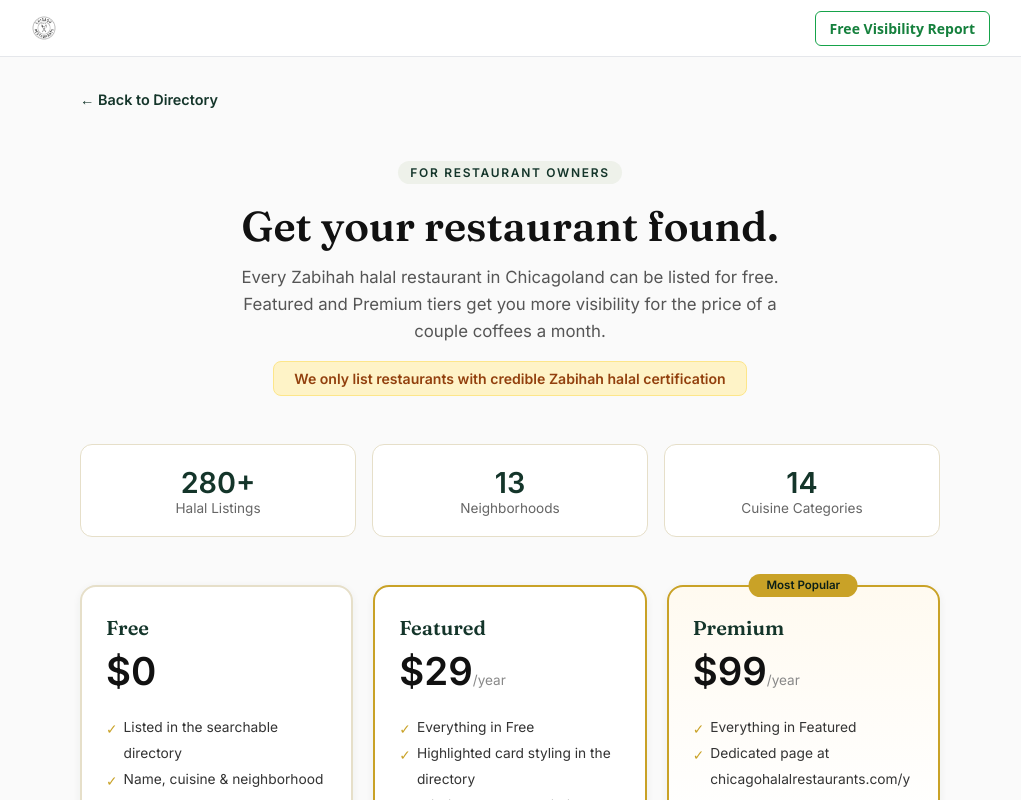
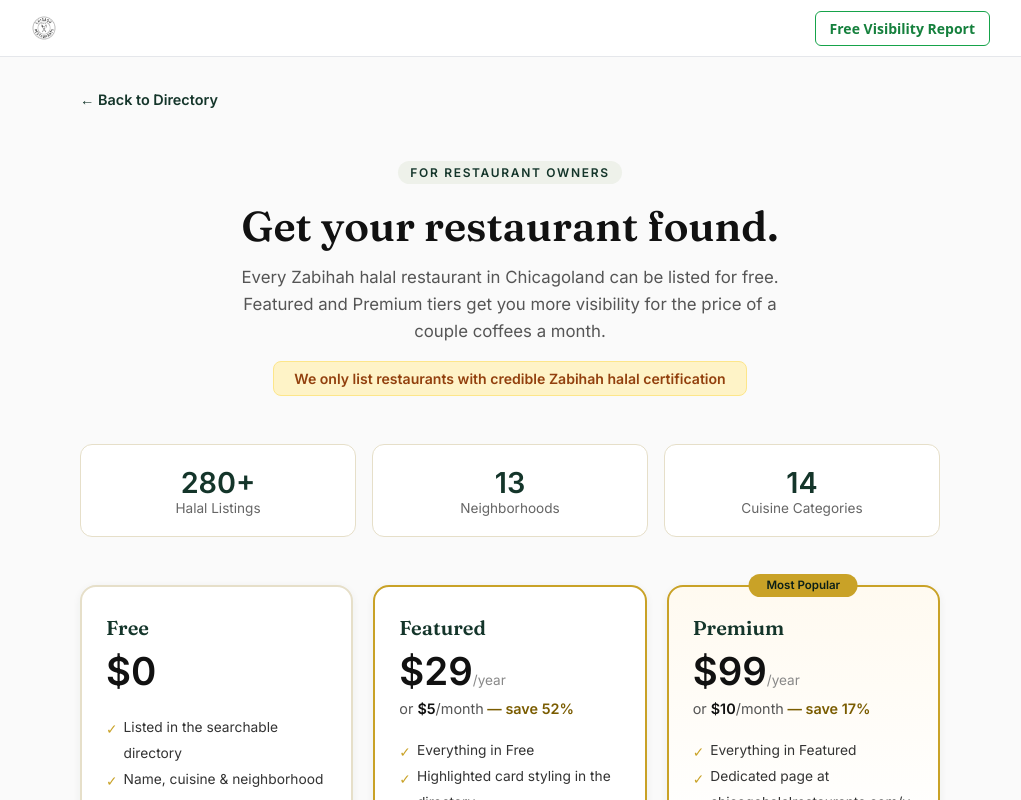
Before and after one commit to syedja/chicagohalalrestaurants, a Next.js app: page /advertise in a window 1280 px wide. Shown: the top 800 px of the page, without its empty margins (130-1151 px from the left). Built offline with nearby package versions, Linux system fonts and the light colour scheme.

Commit message:
Add monthly pricing option (Featured /mo, Premium /mo) alongside annual with savings callout

```diff
--- a/app/advertise/page.js
+++ b/app/advertise/page.js
@@ -28,6 +28,8 @@
     name: 'Featured',
     price: '$29',
     period: '/year',
+    priceMonthly: '$5',
+    savings: 'save 52%',
     border: GOLD,
     features: [
       'Everything in Free',
@@ -41,6 +43,8 @@
     name: 'Premium',
     price: '$99',
     period: '/year',
+    priceMonthly: '$10',
+    savings: 'save 17%',
     border: GOLD,
     badge: 'Most Popular',
     features: [
@@ -139,6 +143,12 @@
             <div style={{ marginBottom: '1.25rem' }}>
               <span style={{ fontSize: '2.4rem', fontWeight: 800, color: '#111' }}>{plan.price}</span>
               <span style={{ color: '#888', fontSize: '0.85rem' }}>{plan.period}</span>
+              {plan.priceMonthly && (
+                <div style={{ marginTop: '0.4rem', fontSize: '0.9rem', color: '#555' }}>
+                  or <strong style={{ color: '#111' }}>{plan.priceMonthly}</strong>/month
+                  {plan.savings && <span style={{ color: '#7a5c00', fontWeight: 600 }}> — {plan.savings}</span>}
+                </div>
+              )}
             </div>
             <ul style={{ listStyle: 'none', padding: 0, margin: '0 0 1.5rem', lineHeight: 1.9 }}>
               {plan.features.map((f, j) => (
```
